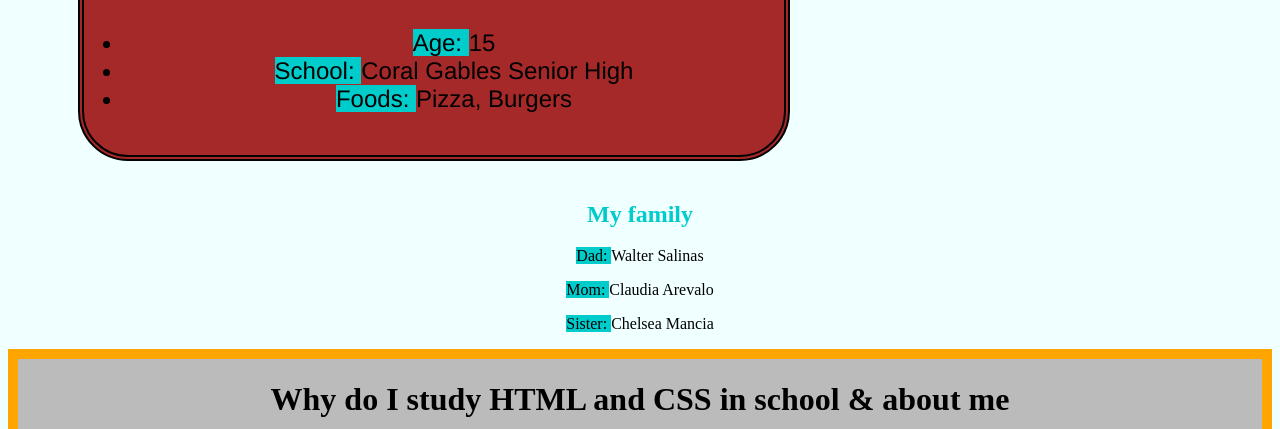
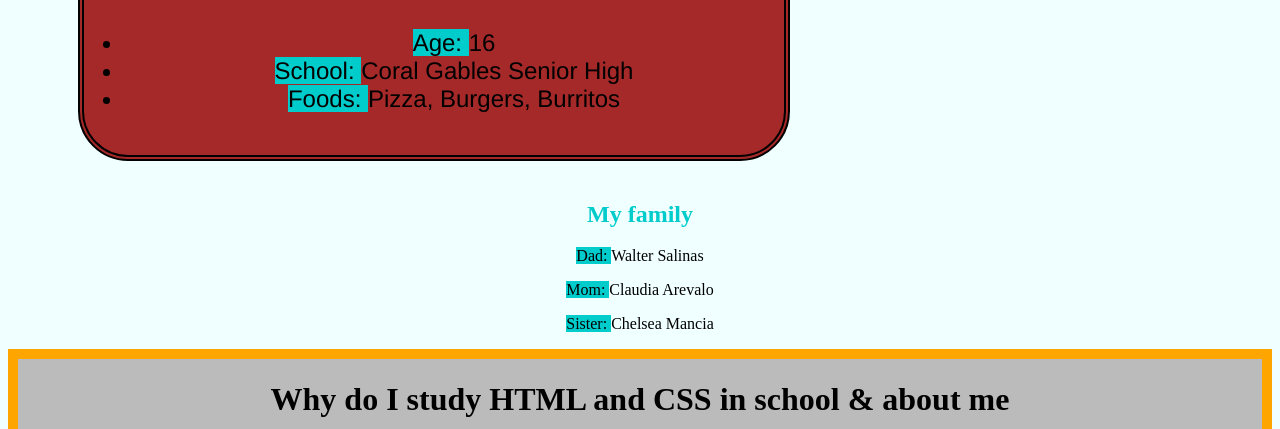
Before and after one commit to KevinM14/KevinM14.github.io, a plain HTML site: page index.html in a window 1280 px wide. Shown: the part 371-800 px from the top of the page. Drawn offline with Linux system fonts and the light colour scheme.

Commit message:
Update index.html

```diff
--- a/index.html
+++ b/index.html
@@ -13,9 +13,9 @@
     <div class="featured">
 	        <h1>Quick Fact: Age, School, Foods, etcetra</h1>
 	        <ul>
-	            <li><span class="feat-title"> Age: </span> 15 </li>
+	            <li><span class="feat-title"> Age: </span> 16 </li>
 	            <li><span class="feat-title"> School: </span> Coral Gables Senior High  </li>
-	            <li><span class="feat-title"> Foods: </span> Pizza, Burgers</li>
+	            <li><span class="feat-title"> Foods: </span> Pizza, Burgers, Burritos </li>
 	        </ul>
 
 	    </div>
```
